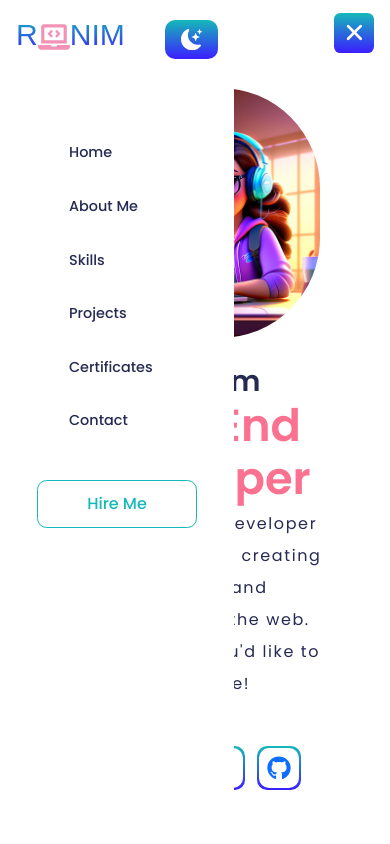
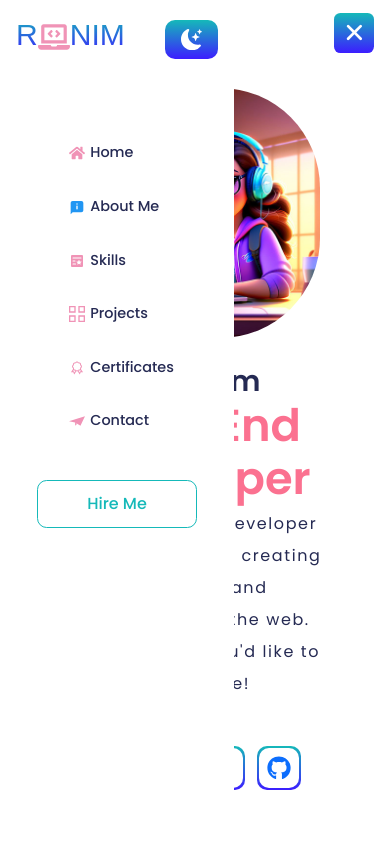
Before and after one commit to ranimRefaie/ranimRefaie-portfolio, a React (Vite) app: page / in a window 390 px wide. Both pictures are taken after a click on the button 354 px from the left and 32 px from the top of the page. Shown: the top 844 px of the page. Built offline with nearby package versions, Linux system fonts and the light colour scheme; a web font is replaced by a local one.

Commit message:
first commit

```diff
--- a/src/Components/MobileNav/MobileNav.css
+++ b/src/Components/MobileNav/MobileNav.css
@@ -73,6 +73,17 @@
     opacity: 1;
 }
 
+.mobile-menu ul li a {
+    display: flex;
+    align-items: center;
+    gap: 0.33rem;
+}
+
+.mobile-menu ul li a .icon {
+    color: #f093b6;
+    font-size: 1rem;
+}
+
 @media (max-width:992px) {
     .mobile-menu {
         display: block;
--- a/src/Components/MobileNav/MobileNav.jsx
+++ b/src/Components/MobileNav/MobileNav.jsx
@@ -33,6 +33,7 @@ const MobileNav = ({ isOpen, toggleMenu }) => {
                     }}
                     href={item.to}
                   >
+                    <span> {item.icon}</span>
                     {item.item}
                   </a>
                 </li>
--- a/src/Components/Skills/Skills.css
+++ b/src/Components/Skills/Skills.css
@@ -13,5 +13,6 @@
 @media (max-width:992px) {
     .skills-container {
         flex-direction: column;
+        align-items: center;
     }
 }
--- a/src/Data/DataNav.js
+++ /dev/null
@@ -1,11 +0,0 @@
-const DataNav = [
-    { id: 1, item: "Home", to: '#home' },
-    { id: 2, item: "About Me", to: '#about' },
-    { id: 3, item: "Skills", to: '#skills' },
-    { id: 4, item: "Projects", to: '#projects' },
-    { id: 5, item: "Certificates", to: '#certificates' },
-    { id: 6, item: "Contact", to: '#contact' },
-
-];
-
-export default DataNav;
--- /dev/null
+++ b/src/Data/DataNav.jsx
@@ -0,0 +1,37 @@
+import { FaHome } from "react-icons/fa";
+import { FcAbout } from "react-icons/fc";
+import { PiListStarFill } from "react-icons/pi";
+import { GrProjects } from "react-icons/gr";
+import { LiaCertificateSolid } from "react-icons/lia";
+import { SiMinutemailer } from "react-icons/si";
+
+const DataNav = [
+  { id: 1, item: "Home", to: "#home", icon: <FaHome className="icon" /> },
+  { id: 2, item: "About Me", to: "#about", icon: <FcAbout className="icon" /> },
+  {
+    id: 3,
+    item: "Skills",
+    to: "#skills",
+    icon: <PiListStarFill className="icon" />,
+  },
+  {
+    id: 4,
+    item: "Projects",
+    to: "#projects",
+    icon: <GrProjects className="icon" />,
+  },
+  {
+    id: 5,
+    item: "Certificates",
+    to: "#certificates",
+    icon: <LiaCertificateSolid className="icon" />,
+  },
+  {
+    id: 6,
+    item: "Contact",
+    to: "#contact",
+    icon: <SiMinutemailer className="icon" />,
+  },
+];
+
+export default DataNav;
```
